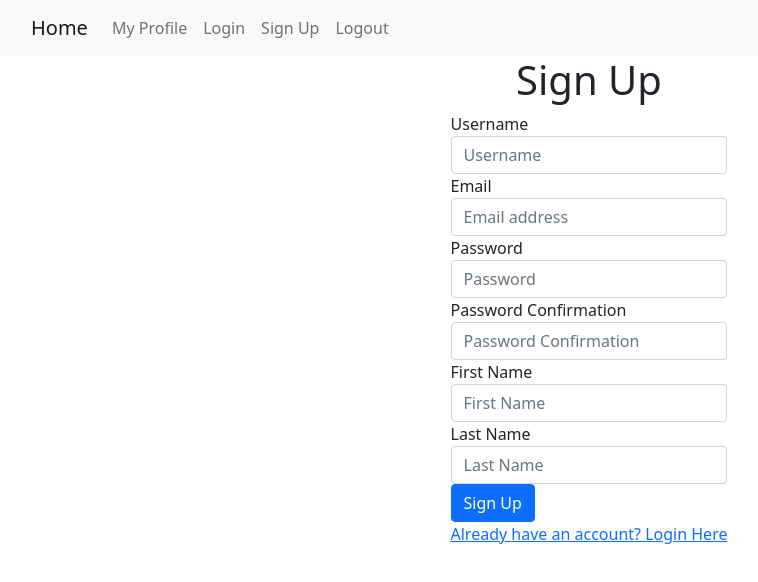
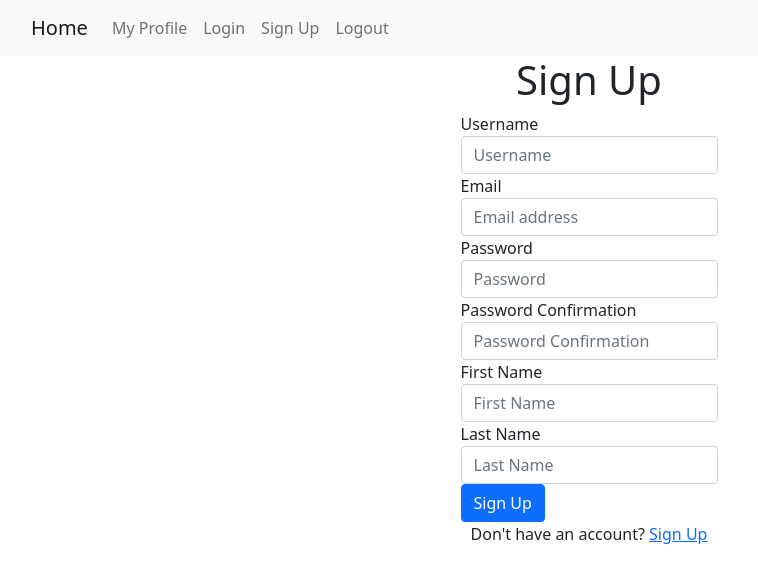
Before and after one commit to slo27/journal-thoughts-project, a React (Create React App) app in the folder client/: page /signup in a window 1280 px wide. Shown: the top 582 px of the page, without its empty margins (51-809 px from the left). Built offline with nearby package versions, Linux system fonts and the light colour scheme.

Commit message:
fixed link signup

```diff
--- a/client/src/Signup.js
+++ b/client/src/Signup.js
@@ -129,9 +129,9 @@
                 {/* button is reverting to primary on refresh? */}
                 <Button type="submit" class="btn btn-outline-dark">Sign Up</Button>
                 <div className="login-wrapper">
-                    <Link to="/login">
-                        Already have an account? Login Here
-                    </Link>
+                    <p>
+                        Don't have an account? <Link to="/login">Sign Up</Link>
+                    </p>
                 </div>
             </form>
         </div>
```
